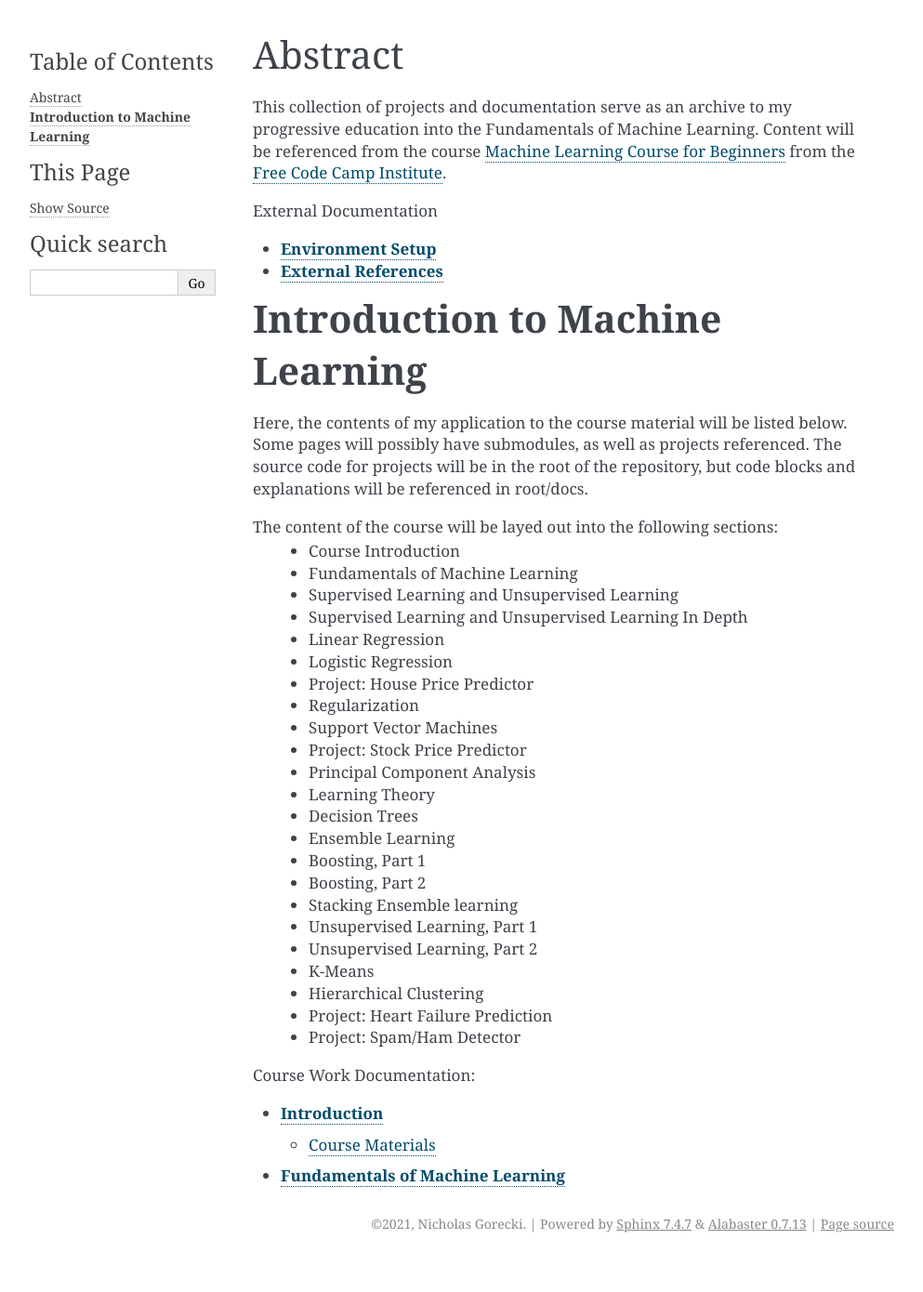
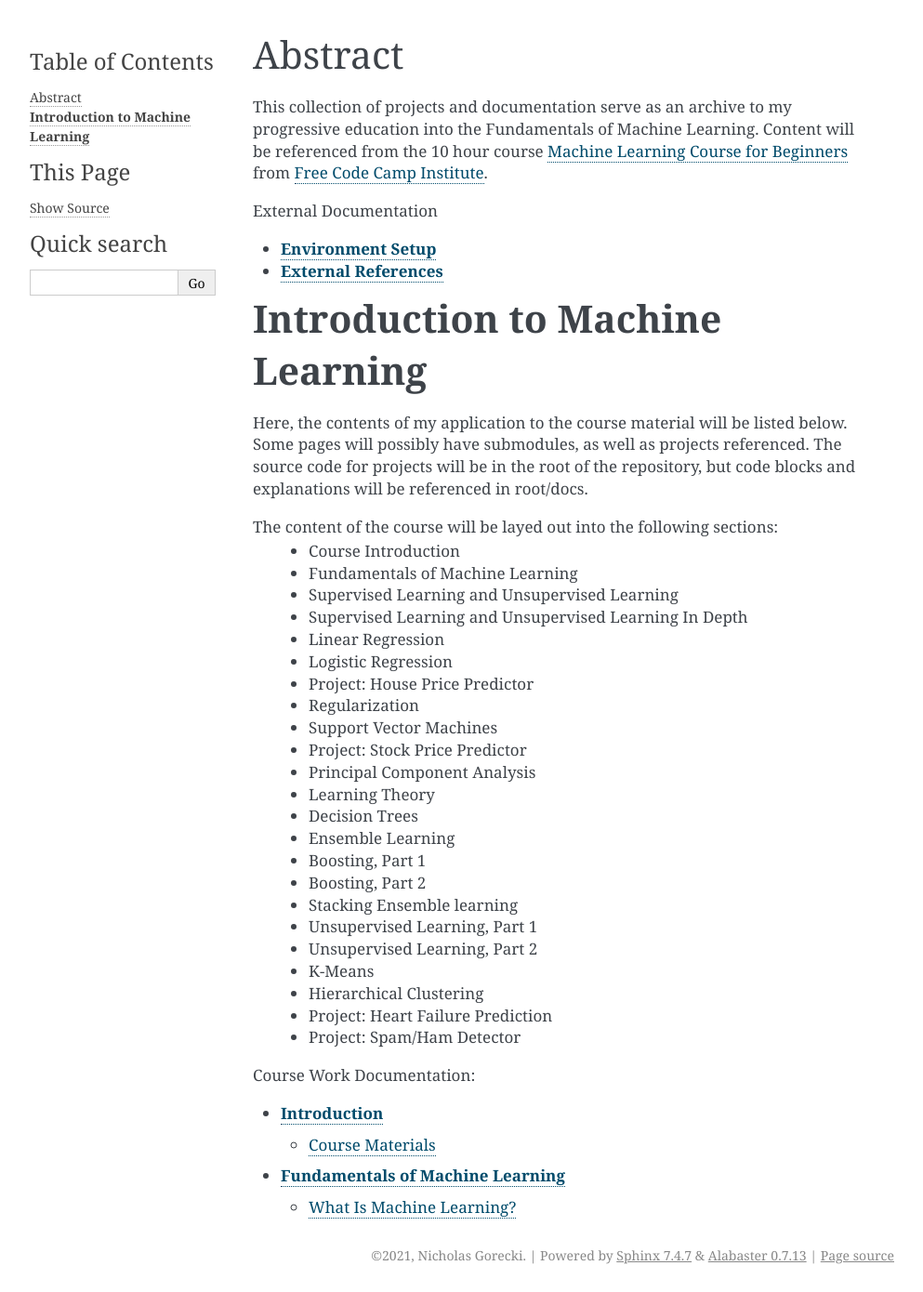
Before and after one commit to goreckinj/Machine-Learning-Fundamentals, a Sphinx documentation site: the page built from docs/source/index.rst, in a window 1280 px wide. Shown: the whole page at 93% size, without its empty margins (148-1141 px from the left). Built offline with Sphinx 7.4.7, drawn with Linux system fonts in a browser that asks for light colours; before the commit the page ends 1356 px from its top, so only the background shows below that.

```diff
--- a/docs/source/index.rst
+++ b/docs/source/index.rst
@@ -8,8 +8,8 @@
 Abstract
 =========
 This collection of projects and documentation serve as an archive to my progressive education into
-the Fundamentals of Machine Learning. Content will be referenced from the course `Machine Learning Course for Beginners <https://www.youtube.com/watch?v=NWONeJKn6kc>`_
-from the `Free Code Camp Institute <https://www.freecodecamp.org>`_.
+the Fundamentals of Machine Learning. Content will be referenced from the 10 hour course `Machine Learning Course for Beginners <https://www.youtube.com/watch?v=NWONeJKn6kc>`_
+from `Free Code Camp Institute <https://www.freecodecamp.org>`_.
 
 .. toctree::
    :maxdepth: 2
--- a/docs/source/modules/fundamentals.rst
+++ b/docs/source/modules/fundamentals.rst
@@ -5,3 +5,8 @@
 
 **Fundamentals of Machine Learning**
 =====================================
+
+What Is Machine Learning?
+**************************
+
+placement_text
```
Also changed, not shown: README.md (+1 -1 lines), 1 other file.
